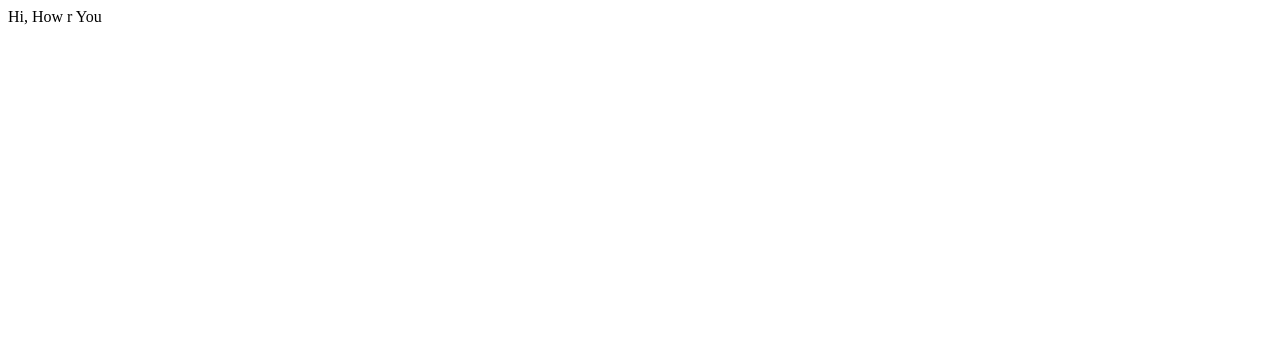
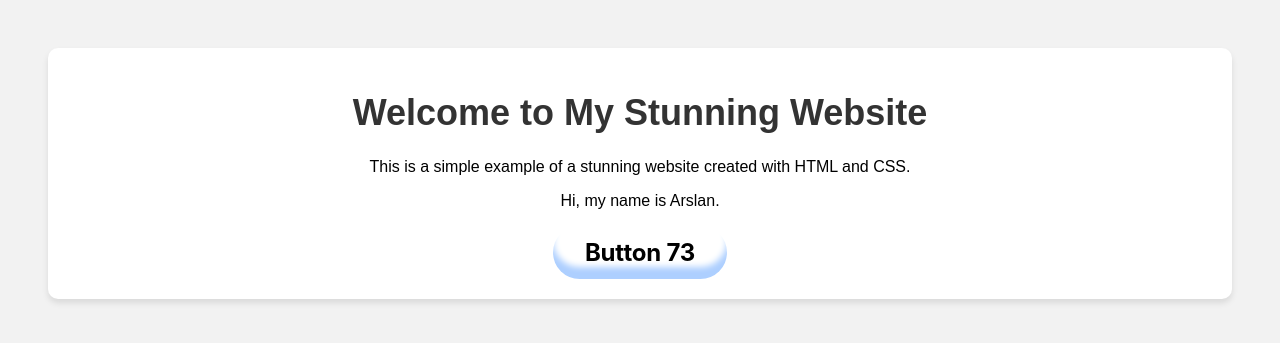
Before and after one commit to BitArslan/Testing, a plain HTML site: page index.html in a window 1280 px wide. Drawn offline with Linux system fonts and the light colour scheme.

Commit message:
Update index.html

```diff
--- a/index.html
+++ b/index.html
@@ -4,9 +4,81 @@
     <meta charset="UTF-8">
     <meta http-equiv="X-UA-Compatible" content="IE=edge">
     <meta name="viewport" content="width=device-width, initial-scale=1.0">
-    <title>Document</title>
+    <title>Stunning Website</title>
+    <style>
+        /* CSS for the button */
+        .button-73 {
+            appearance: none;
+            background-color: #FFFFFF;
+            border-radius: 40em;
+            border-style: none;
+            box-shadow: 0 -12px 6px #ADCFFF inset;
+            box-sizing: border-box;
+            color: #000000;
+            cursor: pointer;
+            display: inline-block;
+            font-family: -apple-system, sans-serif;
+            font-size: 1.2rem;
+            font-weight: 700;
+            letter-spacing: -.24px;
+            margin: 0;
+            outline: none;
+            padding: 1rem 1.3rem;
+            quotes: auto;
+            text-align: center;
+            text-decoration: none;
+            transition: all .15s;
+            user-select: none;
+            -webkit-user-select: none;
+            touch-action: manipulation;
+        }
+
+        .button-73:hover {
+            background-color: #FFC229;
+            box-shadow: 0 -6px 8px #FF6314 inset;
+            transform: scale(1.125);
+        }
+
+        .button-73:active {
+            transform: scale(1.025);
+        }
+
+        @media (min-width: 768px) {
+            .button-73 {
+                font-size: 1.5rem;
+                padding: .75rem 2rem;
+            }
+        }
+
+        /* Add CSS styles for the body */
+        body {
+            font-family: Arial, sans-serif;
+            background-color: #f2f2f2;
+            text-align: center;
+            padding: 40px;
+        }
+
+        /* Style the heading */
+        h1 {
+            color: #333;
+            font-size: 36px;
+        }
+
+        /* Style a container for the content */
+        .container {
+            background-color: #fff;
+            padding: 20px;
+            border-radius: 10px;
+            box-shadow: 0 4px 6px rgba(0, 0, 0, 0.1);
+        }
+    </style>
 </head>
 <body>
-    Hi, How r You
+    <div class="container">
+        <h1>Welcome to My Stunning Website</h1>
+        <p>This is a simple example of a stunning website created with HTML and CSS.</p>
+        <p>Hi, my name is Arslan.</p>
+        <button class="button-73">Button 73</button>
+    </div>
 </body>
 </html>
```
